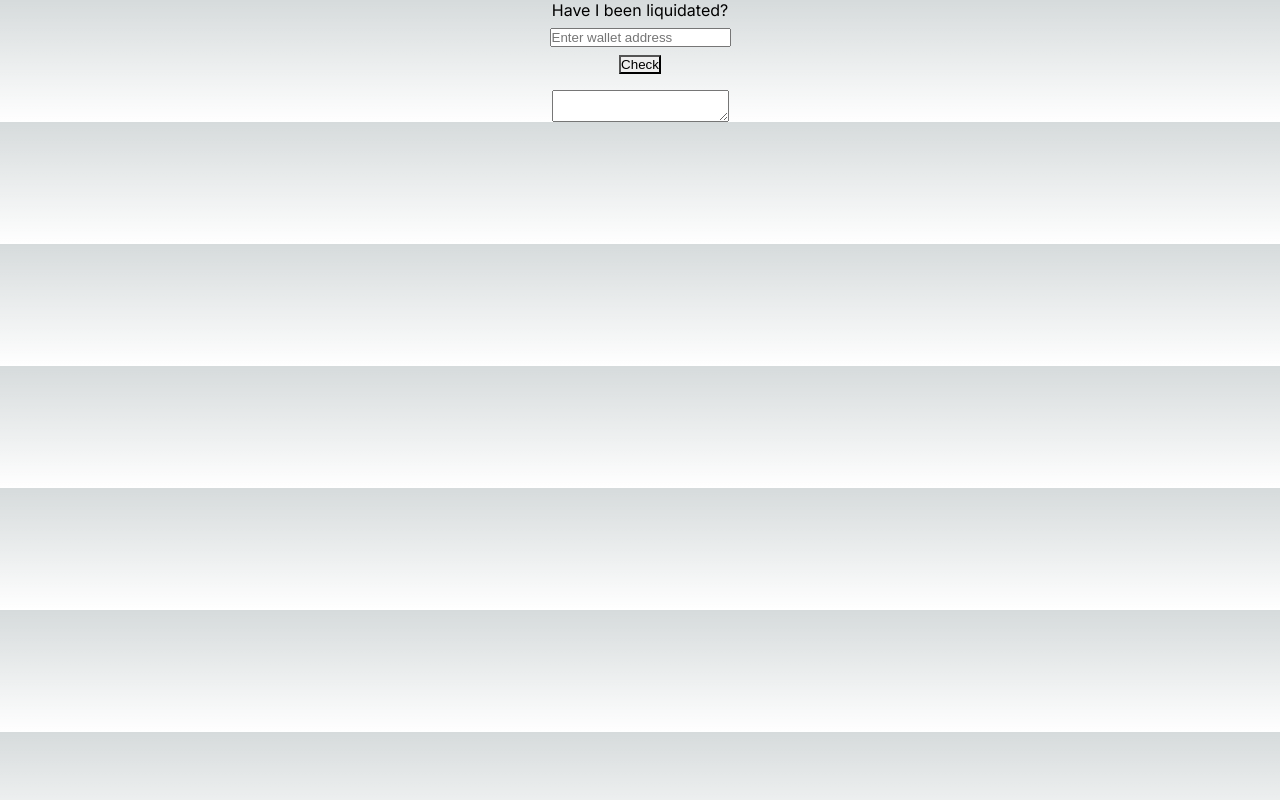
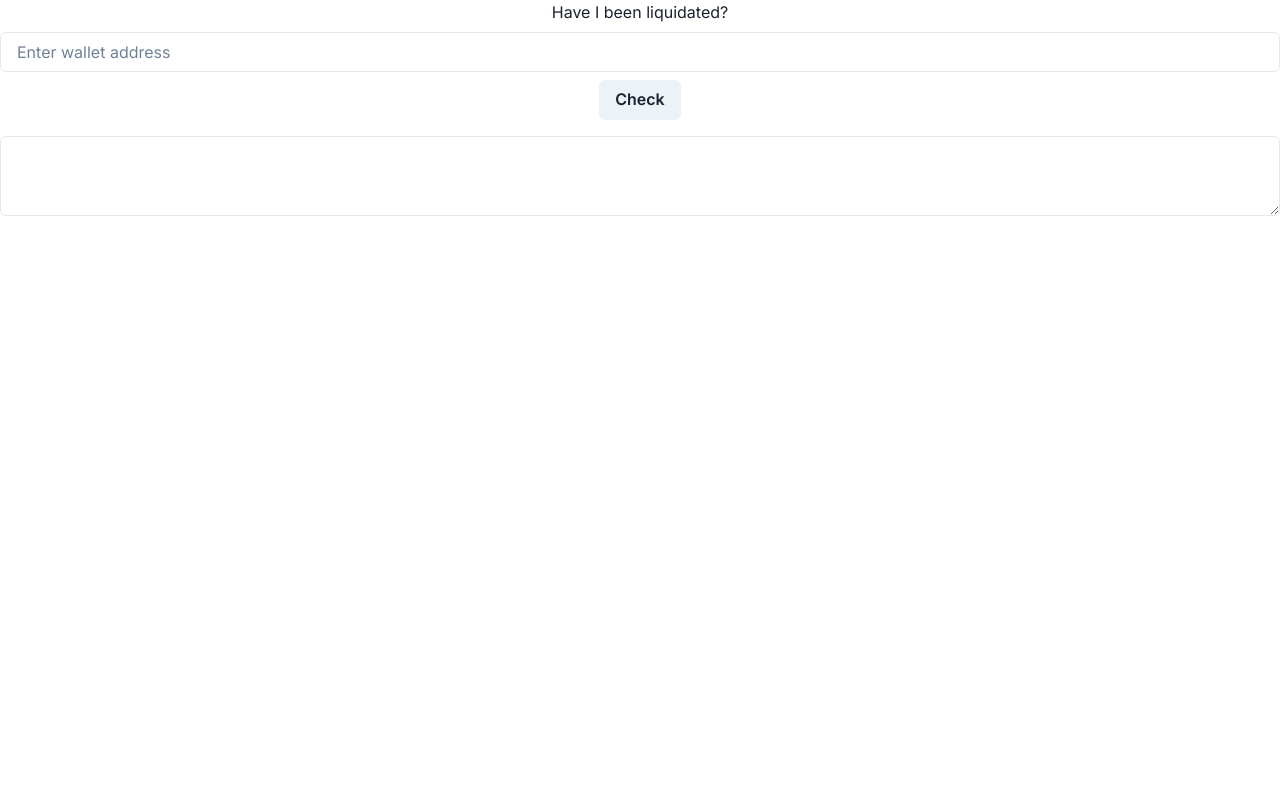
Before and after one commit to ElenaSaada/liquidation-checker, a Next.js app: page / in a window 1280 px wide. Built offline with nearby package versions, Linux system fonts and the light colour scheme.

Commit message:
use ChakraProvider

```diff
--- a/app/layout.tsx
+++ b/app/layout.tsx
@@ -1,11 +1,12 @@
 import './globals.css'
 import { Inter } from 'next/font/google'
+import { Providers } from './providers'
 
 const inter = Inter({ subsets: ['latin'] })
 
 export const metadata = {
-  title: 'Create Next App',
-  description: 'Generated by create next app',
+  title: 'Yama Liquidation Checker',
+  description: 'Check if your wallet has been liquidated on Yama Finance',
 }
 
 export default function RootLayout({
@@ -15,7 +16,11 @@ export default function RootLayout({
 }) {
   return (
     <html lang="en">
-      <body className={inter.className}>{children}</body>
+      <body className={inter.className}>
+        <Providers>
+          {children}
+        </Providers>
+      </body>
     </html>
   )
 }
--- /dev/null
+++ b/app/providers.tsx
@@ -0,0 +1,15 @@
+'use client'
+
+import { ChakraProvider } from '@chakra-ui/react'
+
+export function Providers({
+    children
+  }: {
+  children: React.ReactNode
+  }) {
+  return (
+    <ChakraProvider>
+    {children}
+    </ChakraProvider>
+  )
+}
```
